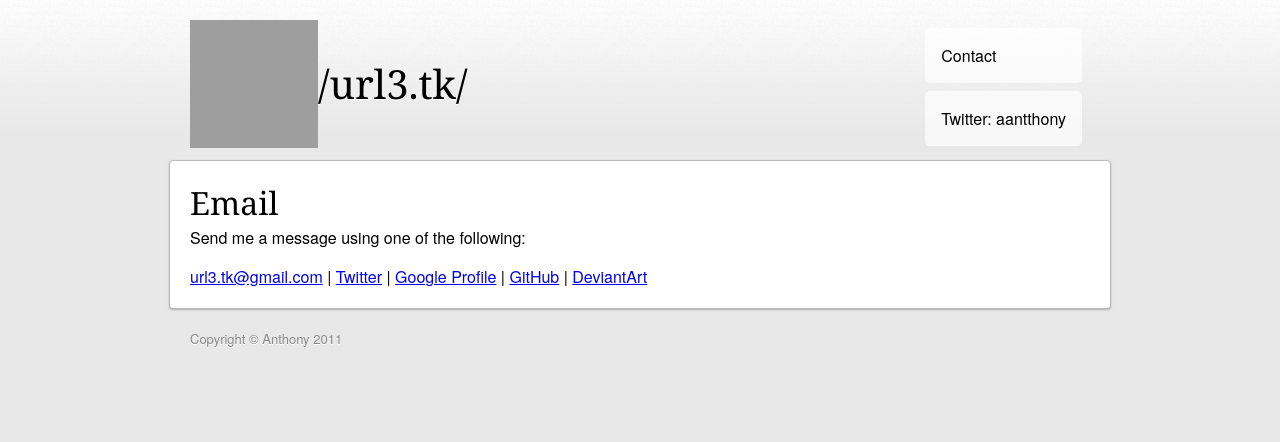
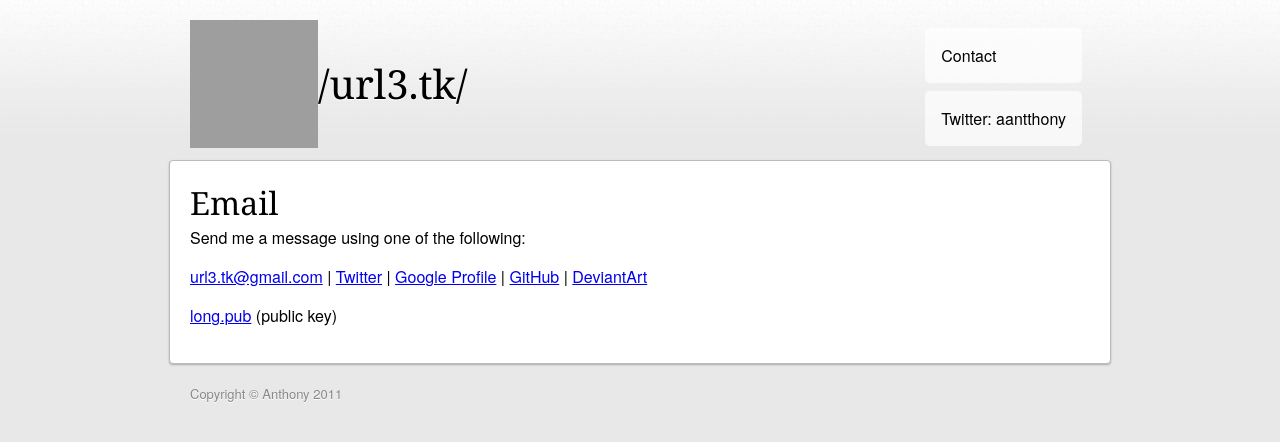
Before and after one commit to aantthony/url3.tk, a Jekyll site: the page built from contact.html, in a window 1280 px wide. Shown: the top 442 px of the page. Built offline with Jekyll 4.4.1, drawn with Linux system fonts in a browser that asks for light colours; grey boxes are pictures that could not be loaded.

```diff
--- a/contact.html
+++ b/contact.html
@@ -5,10 +5,11 @@ title: aaantthony.github.com
 
 <h1>Email</h1>
 <p>Send me a message using one of the following:</p>
-<a id="generic_id">...</a> | <a href="http://twitter.com/aantthony">Twitter</a> | <a href="http://www.google.com/profiles/aantthony">Google Profile</a> | <a href="https://github.com/aantthony">GitHub</a> | <a href="http://antscape.deviantart.com">DeviantArt</a>
+<p><a id="generic_id">...</a> | <a href="http://twitter.com/aantthony">Twitter</a> | <a href="http://www.google.com/profiles/aantthony">Google Profile</a> | <a href="https://github.com/aantthony">GitHub</a> | <a href="http://antscape.deviantart.com">DeviantArt</a></p>
 <script type="text/javascript">
 var a=document.getElementById("generic_id");
 var eil=unescape(unescape("%25%37%35%25%37%32%25%36%43%25%33%33%25%32%45%25%37%34%25%36%42%25%34%30%25%36%37%25%36%44%25%36%31%25%36%39%25%36%43%25%32%45%25%36%33%25%36%46%25%36%44"));
 a.href="mailto:"+eil;
 a.firstChild.nodeValue=eil;
 </script>
+<p><a href="long.pub">long.pub</a> (public key)</p>
```
Also changed, not shown: 1 other file.
